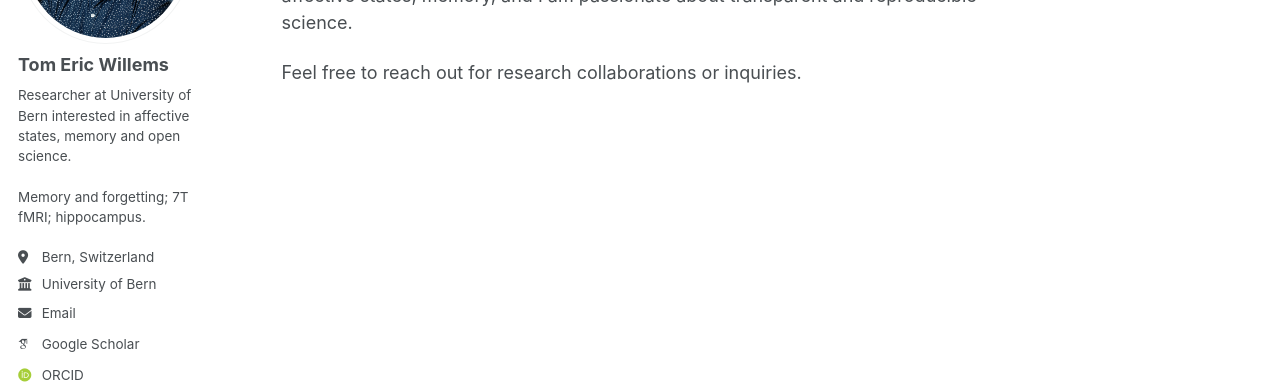
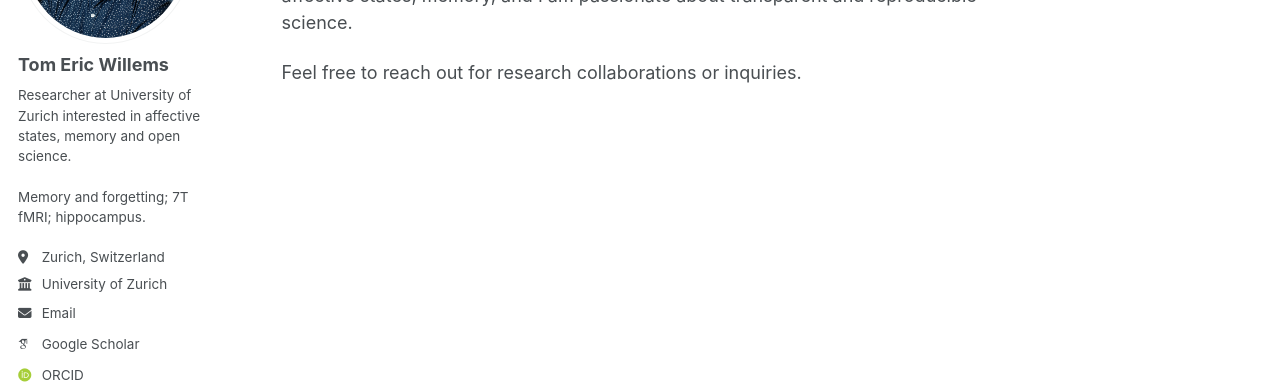
Before and after one commit to TomW92/TomW92.github.io, a Jekyll site: the page built from _pages/about.md, in a window 1280 px wide. Shown: the part 237-621 px from the top of the page. Built offline with Jekyll 4.4.1, drawn with Linux system fonts in a browser that asks for light colours; some web fonts are replaced; a script that is not in the unit is left out.

Commit message:
Update bio, location, and employer information

```diff
--- a/_config.yml
+++ b/_config.yml
@@ -26,9 +26,9 @@ author:
   avatar           : "Tom Eric Willems Portrait 2025.jpg"
   name             : "Tom Eric Willems"
   pronouns         : # example: "she/her"
-  bio              : "Researcher at University of Bern interested in affective states, memory and open science. <br> <br> Memory and forgetting; 7T fMRI; hippocampus."
-  location         : "Bern, Switzerland"
-  employer         : "University of Bern"
+  bio              : "Researcher at University of Zurich interested in affective states, memory and open science. <br> <br> Memory and forgetting; 7T fMRI; hippocampus."
+  location         : "Zurich, Switzerland"
+  employer         : "University of Zurich"
   uri              : # URL
   email            : "tomericwillems@pm.me"
 
```
